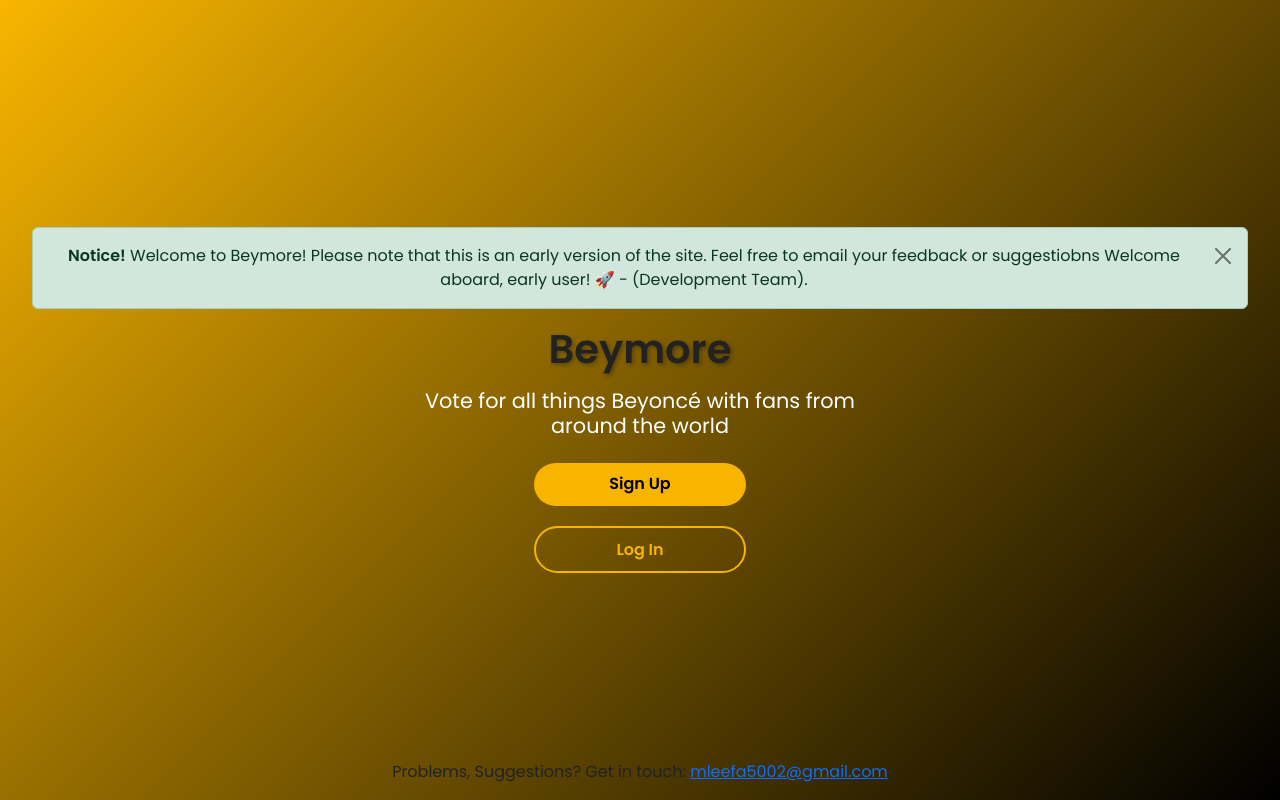
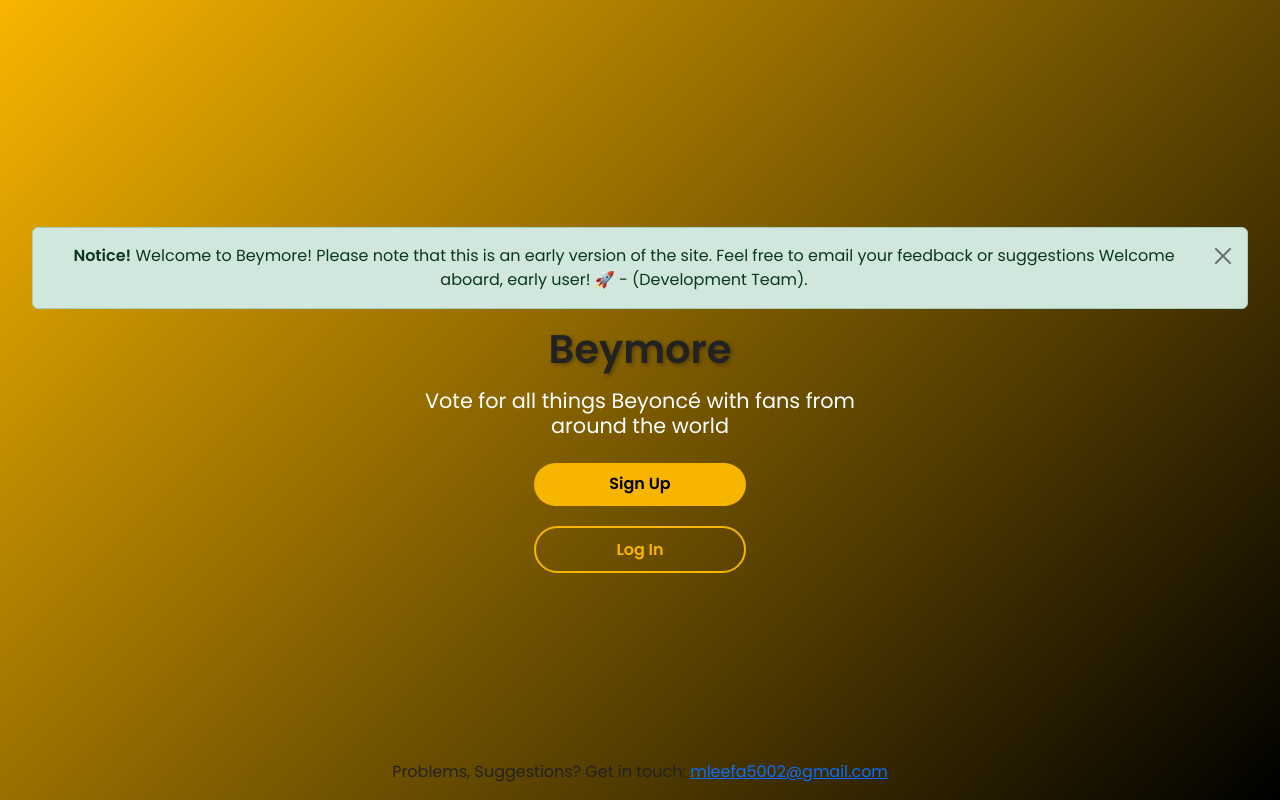
Before and after one commit to codeylee05/BeyonceVotingSite, a Django app: page / in a window 1280 px wide. Run offline with Django 4.2, Linux system fonts and the light colour scheme.

Commit message:
Update index.html

```diff
--- a/core/templates/core/index.html
+++ b/core/templates/core/index.html
@@ -10,7 +10,7 @@
 <main class="index-container d-flex flex-column justify-content-center align-items-center text-center">
     <div class="alert alert-success alert-dismissible fade show" role="alert" id="index-alert">
         <strong>Notice!</strong> Welcome to Beymore! Please note that this is an early version of the site. Feel free to
-        email your feedback or suggestiobns
+        email your feedback or suggestions
 
         Welcome aboard, early user! 🚀 - (Development Team).
         <button type="button" class="btn-close" data-bs-dismiss="alert" aria-label="Close"></button>
```
